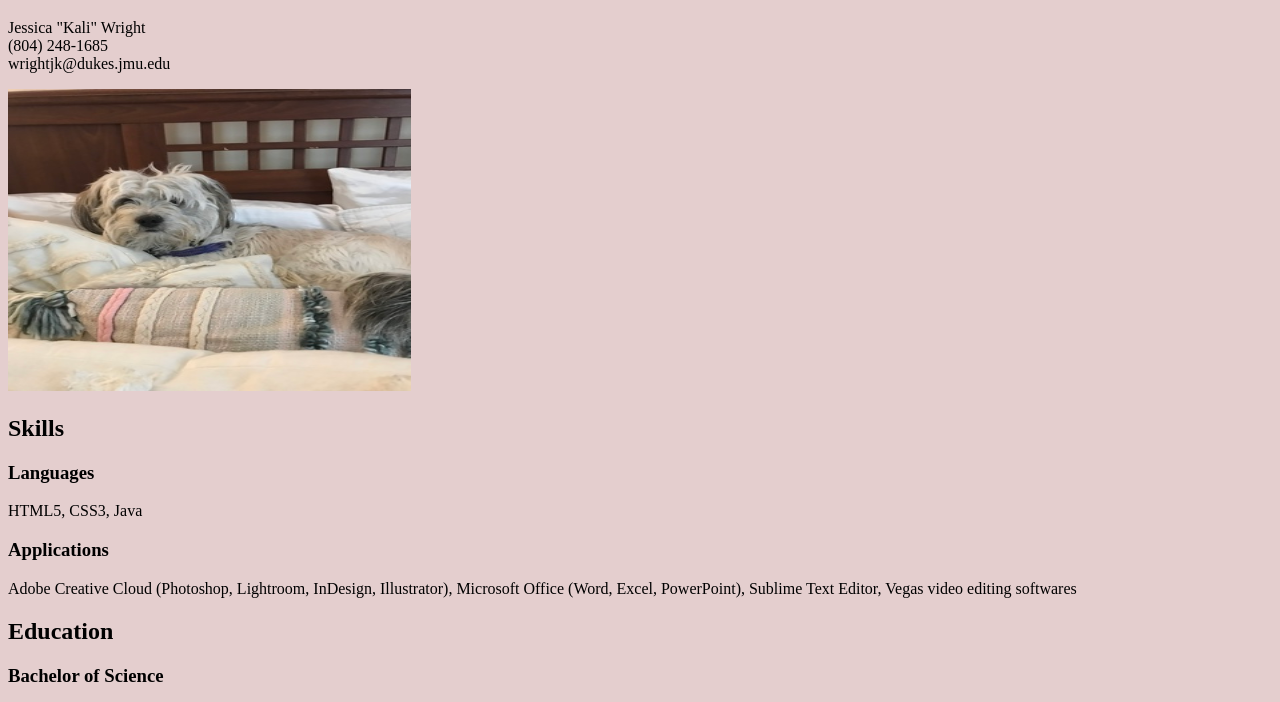
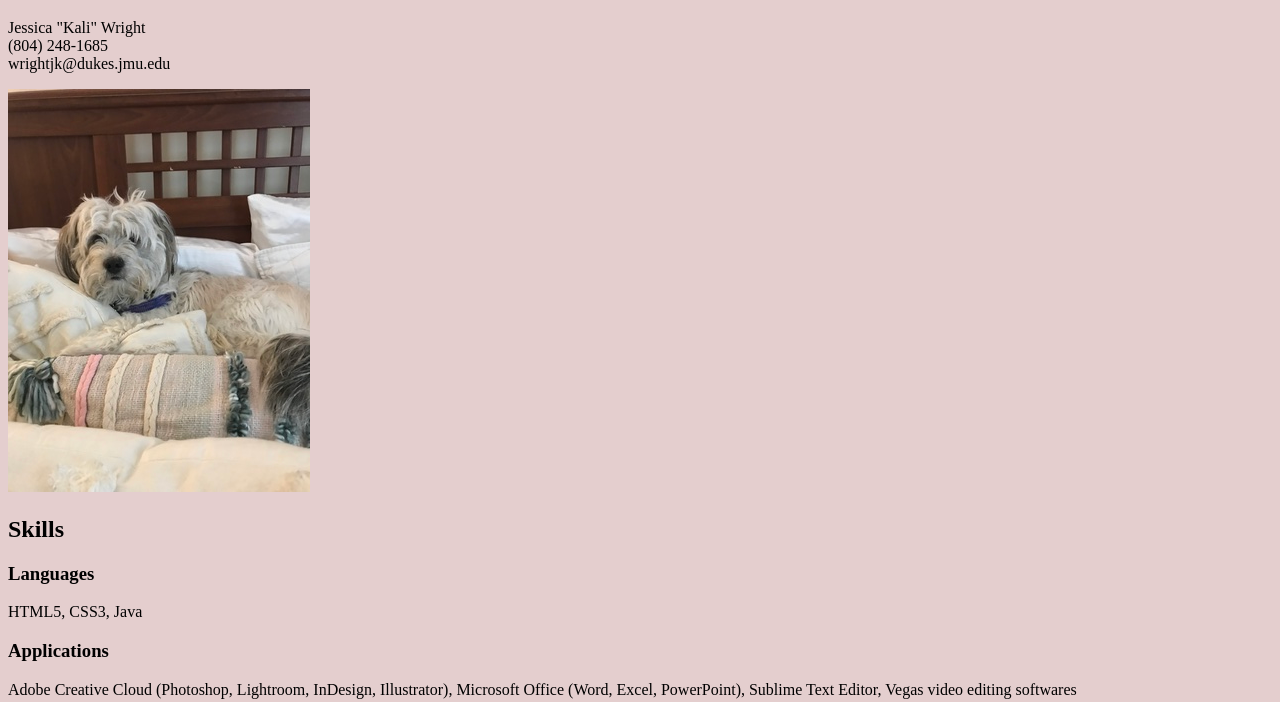
Before and after one commit to wrightjk/html-resume, a plain HTML site: page index.html in a window 1280 px wide. Shown: the part 61-763 px from the top of the page. Drawn offline with Linux system fonts and the light colour scheme.

Commit message:
removed img size
removed sizing for image in html code

```diff
--- a/index.html
+++ b/index.html
@@ -16,7 +16,7 @@
 			(804) 248-1685<br>
 			wrightjk@dukes.jmu.edu
 		</p>
-		<img src="willow.jpg" alt="Fluffy dog laying on pillows" style="width:403px;height:302px;">
+		<img src="willow.jpg" alt="Fluffy dog laying on pillows">
 
 		<h2>Skills</h2>
 			<h3>Languages</h3>
```
